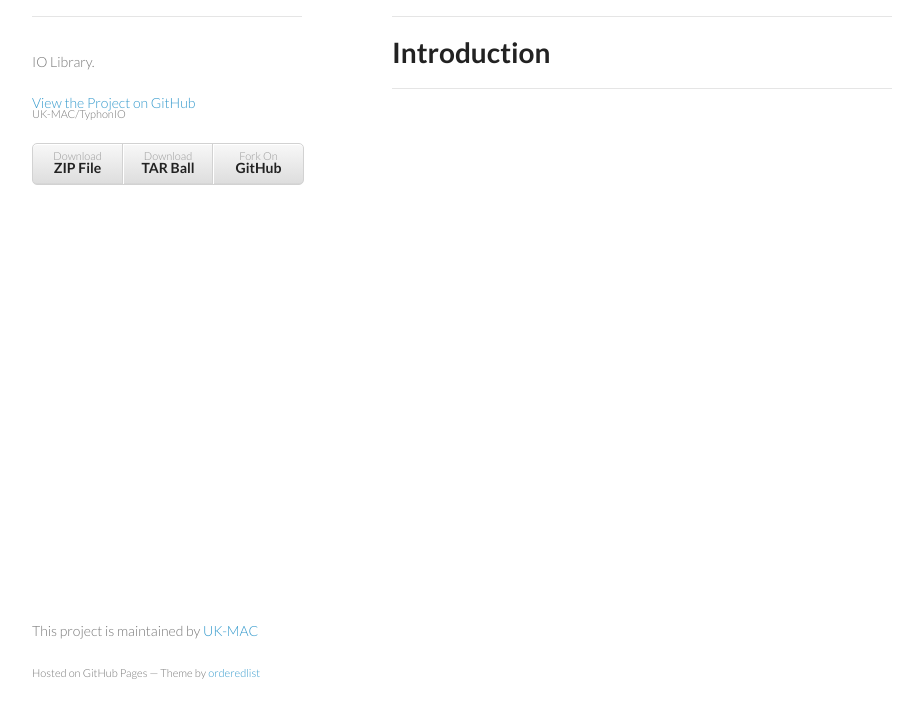
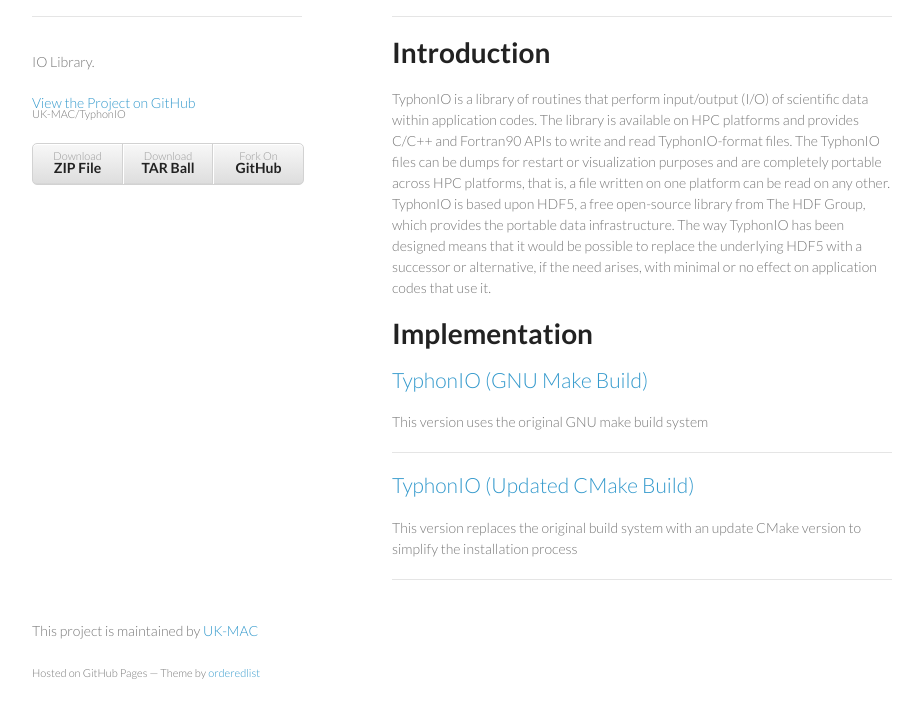
Before and after one commit to UK-MAC/typhonio, a plain HTML site: page index.html in a window 1280 px wide. Shown: the part 93-800 px from the top of the page, without its empty margins (178-1101 px from the left). Drawn offline with Linux system fonts and the light colour scheme.

Commit message:
Added content to the gh-pages site

```diff
--- a/index.html
+++ b/index.html
@@ -28,11 +28,29 @@
       <h1>TyphonIO</h1><hr />
       <h1>Introduction</h1>
       <p>
+      TyphonIO is a library of routines that perform input/output (I/O) of scientific data within application codes.
+      The library is available on HPC platforms and provides C/C++ and Fortran90 APIs to write and read TyphonIO-format files.
+      The TyphonIO files can be dumps for restart or visualization purposes and are completely portable across HPC platforms, that is, a file written on one platform can be read on any other.
 
+      TyphonIO is based upon HDF5, a free open-source library from The HDF Group, which provides the portable data infrastructure.
+      The way TyphonIO has been designed means that it would be possible to replace the underlying HDF5 with a successor or alternative, if the need arises, with minimal or no effect on application codes that use it.
       </p>
 
+      <h1>Implementation</h1>
+      <h2>
+        <a href="https://github.com/UK-MAC/typhonio">TyphonIO (GNU Make Build)</a>
+      </h2>
 
-<hr/>
+      <p>This version uses the original GNU make build system</p>
+
+      <hr/>
+
+      <h2>
+        <a href="https://github.com/UK-MAC/typhonio/tree/cmake_build">TyphonIO (Updated CMake Build)</a>
+      </h2>
+
+      <p>This version replaces the original build system with an update CMake version to simplify the installation process</p>
+      <hr/>
 
       </section>
       <footer>
```
